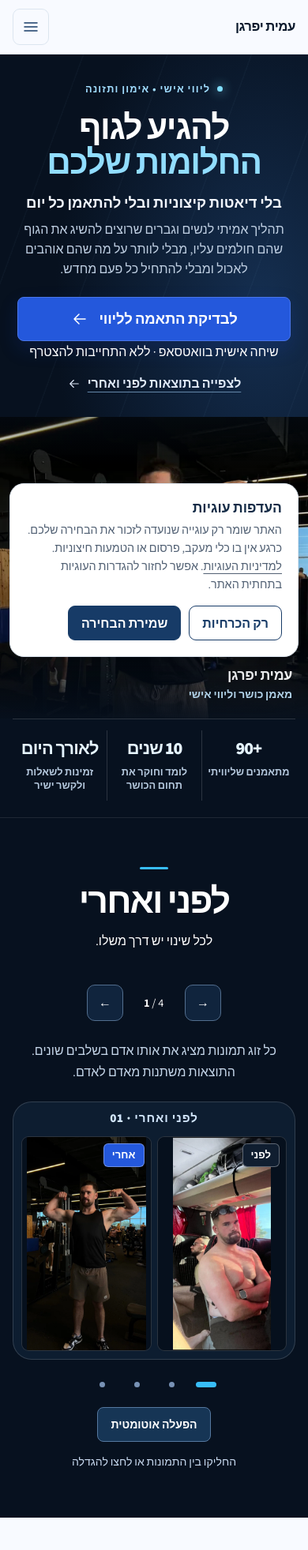
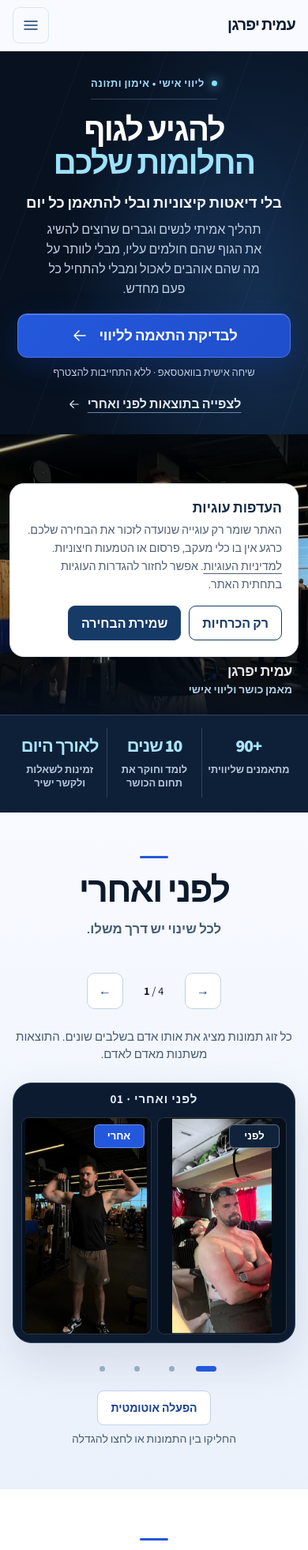
Before and after one commit to amiti00111-cpu/amitifargan, a website built with Vite: page index.html in a window 390 px wide. Shown: the top 1963 px of the page at 79% size. Built offline with nearby package versions, Linux system fonts and the light colour scheme.

Commit message:
Apply Signature 4 editorial layout and visual refinements

```diff
--- a/src/premium.css
+++ b/src/premium.css
@@ -220,7 +220,7 @@ body {background:#f8faff;color:#0b192c;}
 .header-inner {height:80px;}
 .brand {font-size:1.17rem;font-weight:800;gap:14px;letter-spacing:-.025em;}
 .brand-mark {width:36px;height:36px;border:0;border-radius:10px;background:#0c1b30;box-shadow:none;display:grid;place-items:center;}
-.brand-mark::before {content:"AI";color:#fff;direction:ltr;font-family:Arial,sans-serif;font-size:15px;font-weight:800;letter-spacing:-.09em;}
+.brand-mark::before {content:none;}
 .brand-mark::after {display:none;}
 .header-nav > a:not(.button) {font-weight:700;color:#36485f;}
 .button {border-radius:8px;letter-spacing:-.012em;}
@@ -382,3 +382,74 @@ body {background:#f8faff;color:#0b192c;}
   .hero-copy>*,.hero-media>img,.premium-reveal {animation:none!important;}
   .button,.feature-card,.coaching-work-card,.audience-grid li,.process-step {transition:none!important;}
 }
+
+/* Signature 4.0 — wordmark, editorial results and conversion polish */
+.brand {font-size:1.34rem;font-weight:800;letter-spacing:-.045em;gap:0;color:#0c1b30;}
+.brand-mark {display:none;}
+.header-inner {height:74px;}
+.header-nav .button {white-space:nowrap;}
+.hero h1 {font-size:clamp(3rem,6vw,6.15rem);line-height:1.03;letter-spacing:-.045em;}
+.hero h1 span:last-child {color:#9ce2ff;}
+.hero-copy {isolation:isolate;}
+.hero-copy::before {content:"";position:absolute;z-index:-1;width:80%;height:70%;inset-inline-start:0;top:12%;background:radial-gradient(ellipse,#234f8428,transparent 70%);pointer-events:none;}
+.hero-kicker {border-block-end:1px solid #80b2df50;padding-block-end:11px;letter-spacing:.045em;}
+.hero-description {max-width:39ch;}
+.hero-button,.cta-inner .button {border-radius:12px;background:linear-gradient(125deg,#2458dc,#1f4ecb);box-shadow:0 10px 34px #123caa50,inset 0 1px 0 #ffffff38;}
+.signature-contact-note {color:#becde0;font-size:.88rem;margin-top:10px;line-height:1.4;}
+.hero-secondary {margin-top:9px;}
+.signature-proof-wrap {background:#0e2037;border-top:1px solid #30465f;}
+.premium-proof {border:0;padding:24px 0 26px;}
+.premium-proof strong {color:#a9e4ff;}
+.premium-proof>div {border-color:#ffffff28;}
+.results {background:linear-gradient(180deg,#f8faff,#eaf1fb);color:#0b192c;border-top:0;}
+.results .section-heading h2 {color:#0b192c;}
+.results .section-heading .heading-rule {background:#2458dc;}
+.signature-results-lead {font-size:1.18rem;line-height:1.5;font-weight:600;color:#475b74;}
+.results .results-help {color:#475b74;}
+.results-carousel .carousel-window {background:#0c1b30;border:1px solid #2b425e;box-shadow:0 22px 56px #12294c20;}
+.results .carousel-counter,.results .carousel-counter strong {color:#0b192c;}
+.results .icon-button.result-previous,.results .icon-button.result-next {color:#173e91;background:#fff;border-color:#c3d2e8;}
+.results .icon-button.result-previous:hover:not(:disabled),.results .icon-button.result-next:hover:not(:disabled) {color:#fff;background:#2458dc;}
+.results .carousel-dot::before {background:#9aacbf;}
+.results .carousel-dot.is-active::before {background:#2458dc;}
+.premium-carousel-bar {color:#475b74;}
+.premium-carousel-bar button {background:#fff;color:#173e91;border-color:#c3d2e8;}
+.results :focus-visible {outline-color:#2458dc;box-shadow:0 0 0 2px white;}
+.results .premium-photo-open:focus-visible,.results .premium-photo-dialog :focus-visible {outline-color:#bce9ff;box-shadow:none;}
+.result-person {color:#e2edfb;font-weight:700;}
+.result-photo figcaption {background:#10233b;min-width:64px;text-align:center;}
+.result-photo:nth-child(2) figcaption {background:#2458dc;}
+.audience {background:#fff;}
+.problem {background:#eff4fb;}
+.benefits-panel {position:relative;overflow:hidden;}
+.benefits-panel::before {content:"";position:absolute;inset:0;pointer-events:none;background:radial-gradient(ellipse at 10% 100%,#3366af30,transparent 46%);}
+.benefits-panel>* {position:relative;}
+.benefits-panel h2 {color:#fff;}
+.cta-section {background:radial-gradient(ellipse at 90% 10%,#234977,transparent 65%),#07111f;}
+.cta-inner .contact-note {color:#bccce0;}
+@media(min-width:768px) {
+  .hero-copy,.hero-media {min-height:clamp(610px,51vw,740px);}
+  .hero {min-height:clamp(610px,51vw,740px);}
+  .hero-media>img {object-position:center 29%;}
+  .results .section-heading {gap:12px;}
+  .result-frame {height:clamp(420px,48vw,600px);}
+}
+@media(max-width:767px) {
+  .brand {font-size:1.24rem;}
+  .header-inner {height:64px;}
+  .hero-copy {padding-top:32px;padding-bottom:16px;}
+  .hero h1 {font-size:clamp(2.5rem,10.4vw,4rem);line-height:1.04;}
+  .hero-description {max-width:36ch;}
+  .hero-kicker {margin-bottom:17px;}
+  .hero-button {margin-top:18px;}
+  .signature-contact-note {font-size:.81rem;}
+  .hero-media {height:clamp(330px,91vw,480px);}
+  .premium-proof {padding:16px 0 19px;}
+  .signature-results-lead {font-size:1.06rem;text-align:center;}
+  .results {padding-block:55px;}
+  .results .results-help {font-size:.94rem;line-height:1.5;}
+  .result-slide {padding:10px;}
+  .result-frame {height:clamp(230px,70vw,400px);}
+  .premium-carousel-bar {gap:8px;text-align:center;}
+}
+@media(max-width:374px){.hero h1{font-size:2.42rem;}.result-frame{height:225px;}}
```
